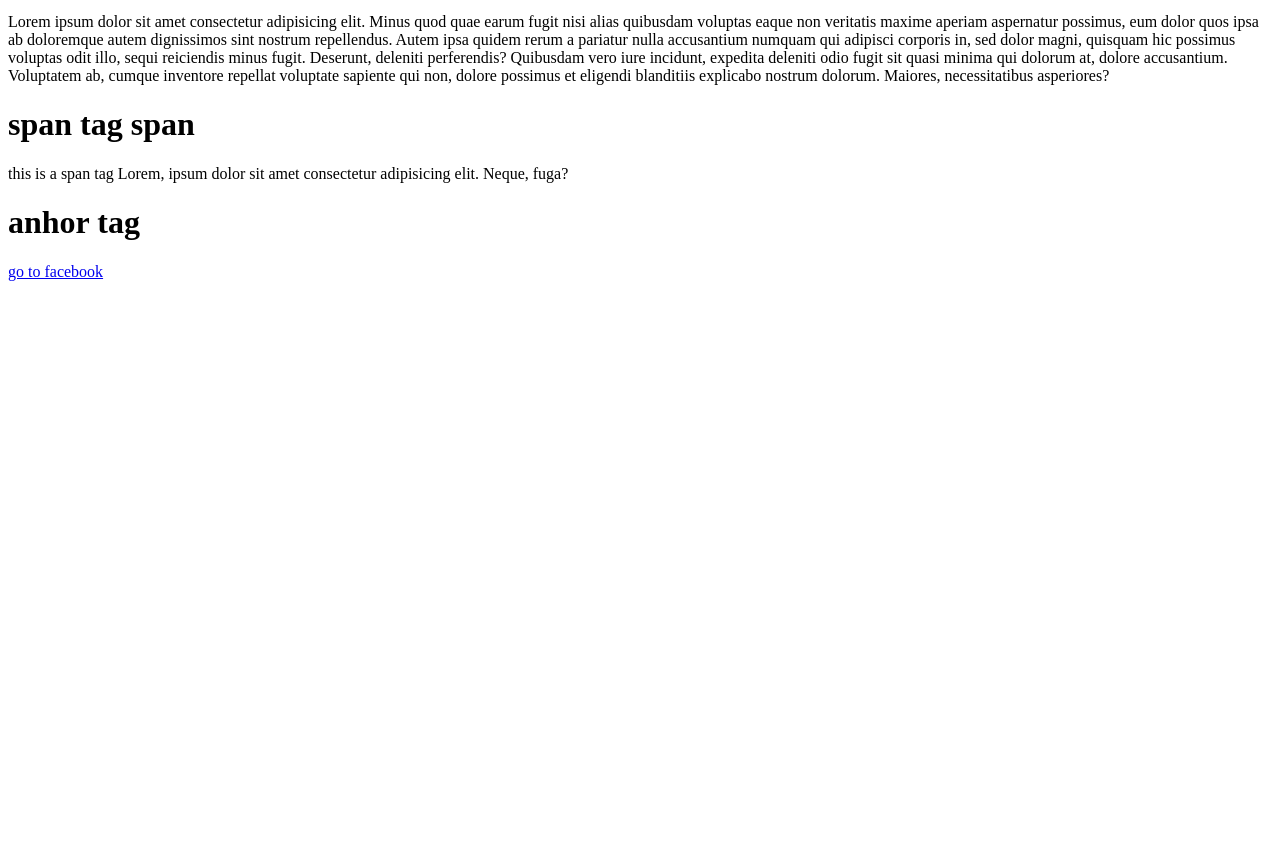
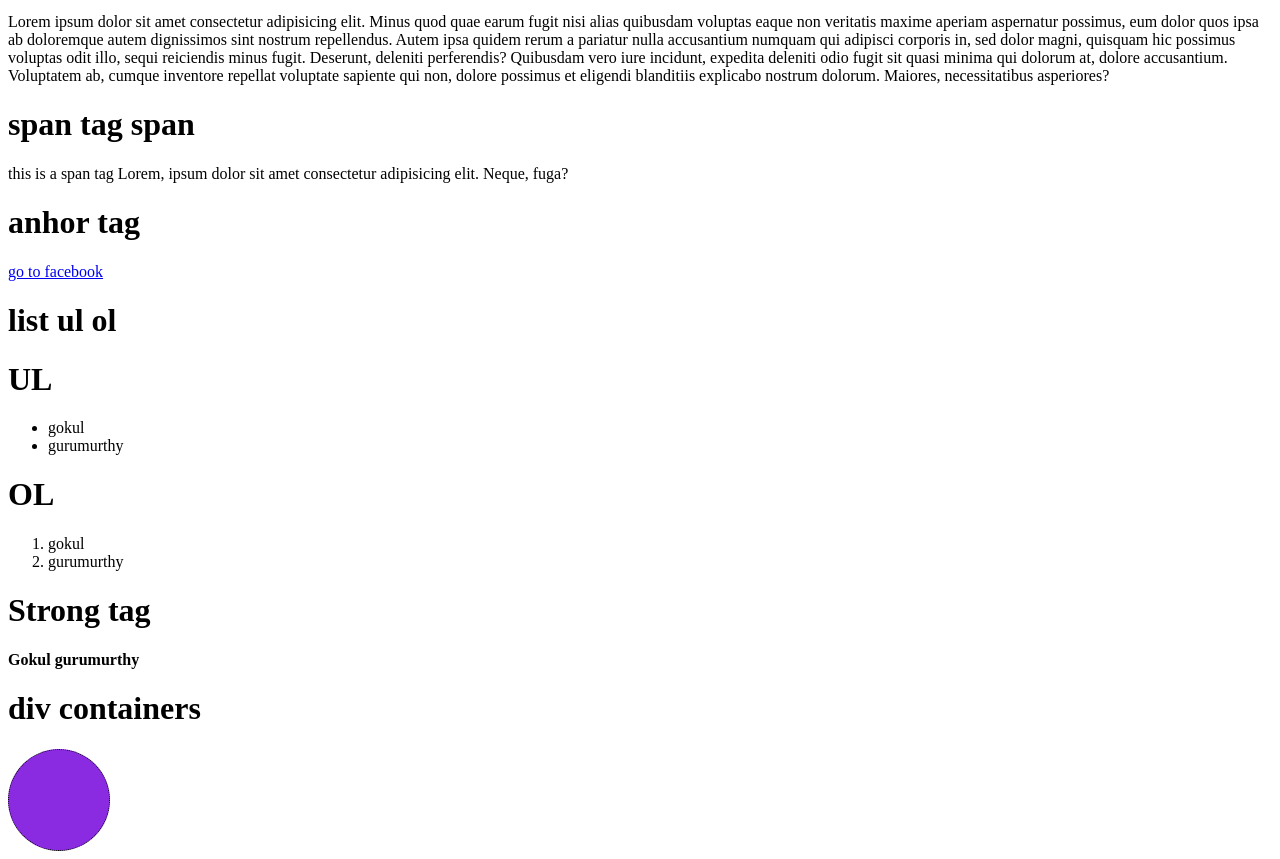
Before and after one commit to Gokulgurumurthy/First-Product, a plain HTML site: page Index.html in a window 1280 px wide. Shown: the part 523-1382 px from the top of the page. Before the commit the page ends 812 px from the top, so only its background shows below. Drawn offline with Linux system fonts and the light colour scheme.

Commit message:
New Tags

```diff
--- a/Index.html
+++ b/Index.html
@@ -46,8 +46,28 @@
       fuga?</span
     >
 
+    <h1>anhor tag</h1>
+    <a href="https://www.facebook.com/" target="_blank">go to facebook</a>
 
-  <h1>anhor tag</h1>
-    <a href="https://www.facebook.com/" target="_blank">go to facebook</a>
+    <h1>list ul ol</h1>
+    <h1>UL</h1>
+    <ul>
+      <li>gokul</li>
+      <li>gurumurthy</li>
+    </ul>
+    <h1>OL</h1>
+    <ol type="1" start="1">
+      <li>gokul
+        <li>gurumurthy</li>
+      </li>
+    </ol>
+    <h1>Strong tag</h1>
+    <strong>Gokul gurumurthy</strong>
+
+    <h1>div containers</h1>
+    <div style="width: 100px; height: 100px; border: 1px dotted black; background-color: blueviolet; border-radius: 50%;">
+
+    </div>
+
   </body>
 </html>
```
